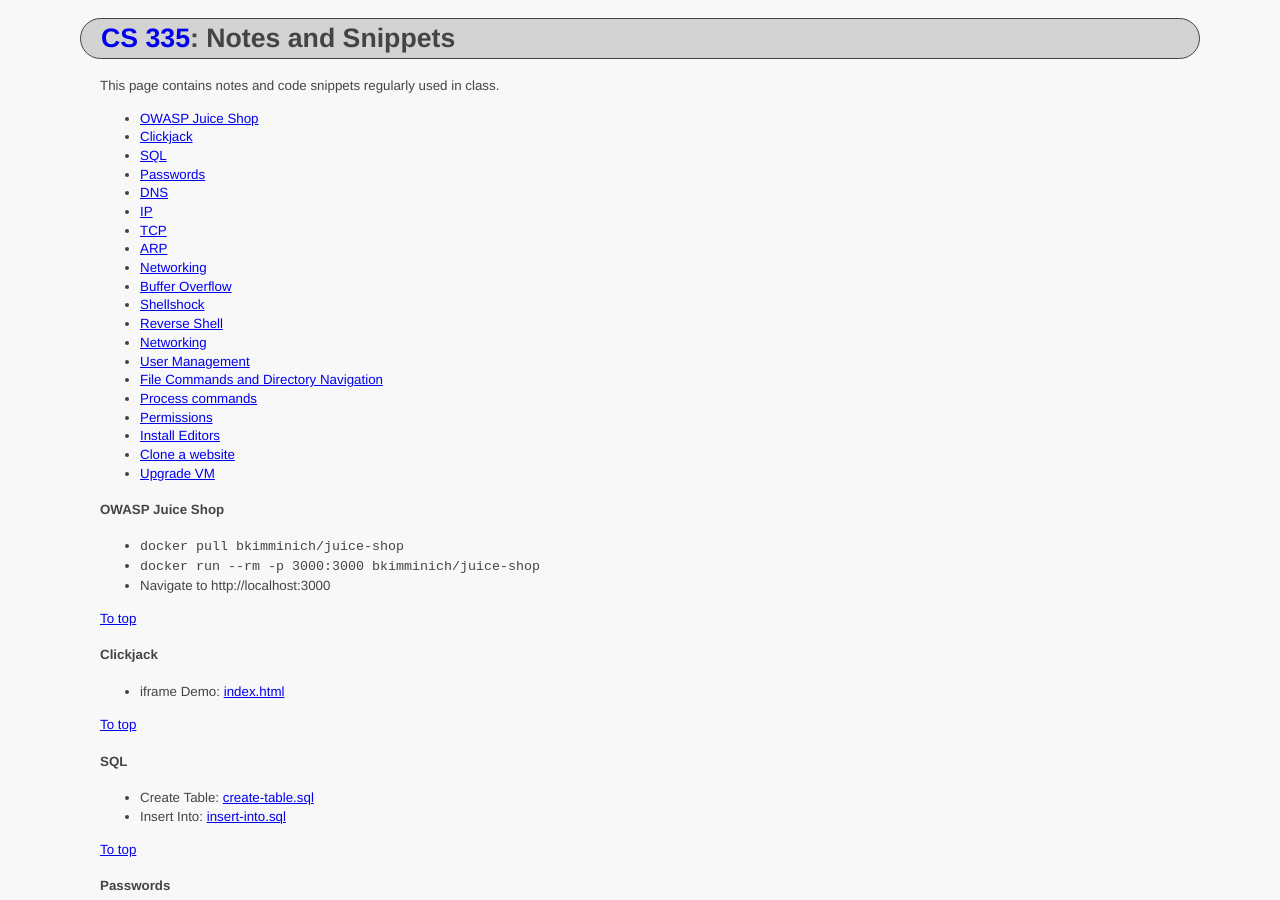
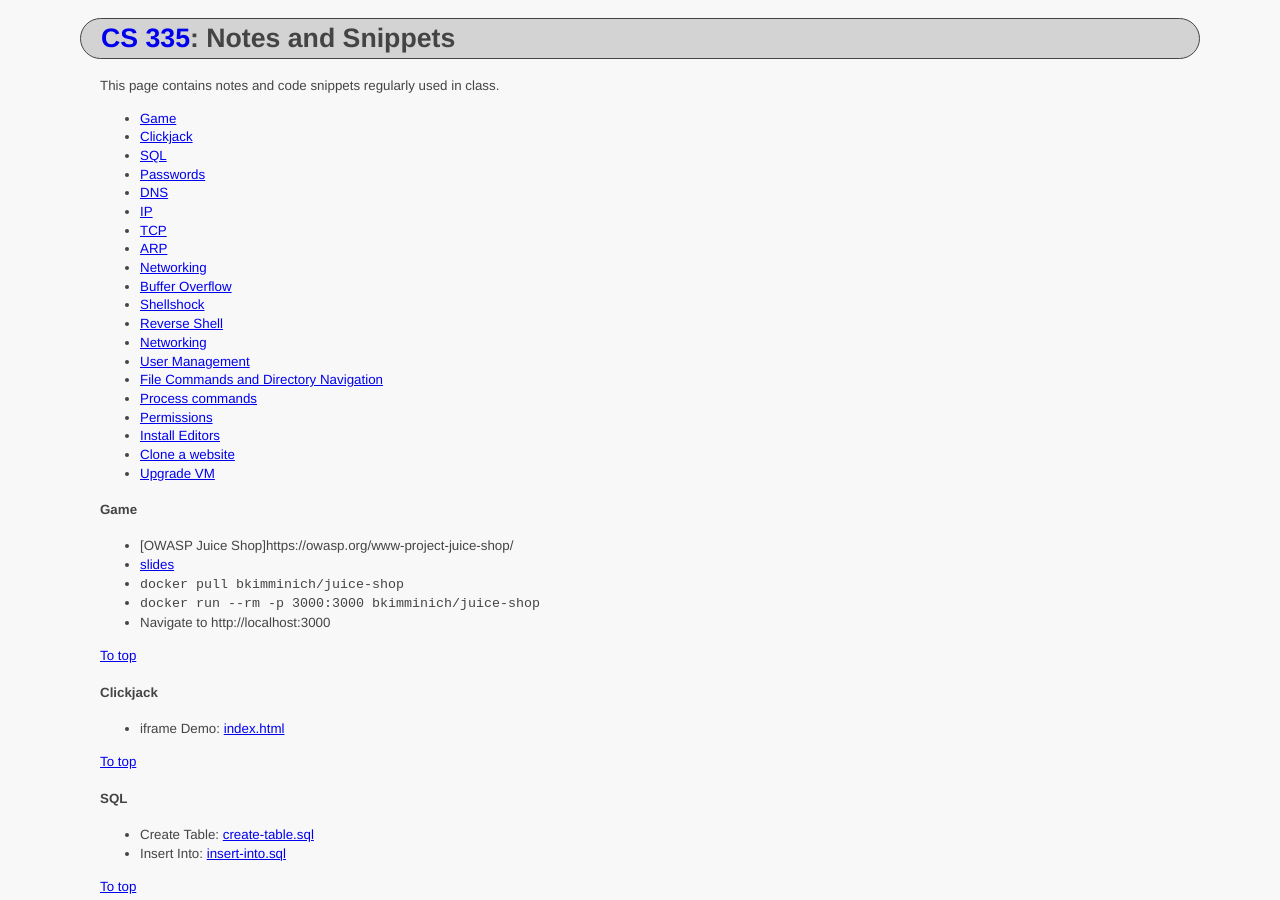
Before and after one commit to ycpcs/cs335-spring2023, a Jekyll site: the page built from notes/index.md, in a window 1280 px wide and 900 px high. Built offline with Jekyll 4.4.1, drawn with Linux system fonts in a browser that asks for light colours.

Commit message:
add game

````diff
--- a/notes/index.md
+++ b/notes/index.md
@@ -6,7 +6,7 @@ title: Notes and Snippets
 
 This page contains notes and code snippets regularly used in class.
 
-- [OWASP Juice Shop](#owasp-juice-shop)
+- [Game](#game)
 - [Clickjack](#clickjack)
 - [SQL](#sql)
 - [Passwords](#passwords)
@@ -27,7 +27,9 @@ This page contains notes and code snippets regularly used in class.
 - [Clone a website](#clone-a-website)
 - [Upgrade VM](#upgrade-vm)
 
-#### OWASP Juice Shop
+#### Game
+- [OWASP Juice Shop]https://owasp.org/www-project-juice-shop/
+- [slides](https://juice-shop.github.io/juice-shop/#/)
 - ```docker pull bkimminich/juice-shop```
 - ```docker run --rm -p 3000:3000 bkimminich/juice-shop```
 - Navigate to http://localhost:3000
````
Also changed, not shown: schedule/index.md (+1 -1 lines).
